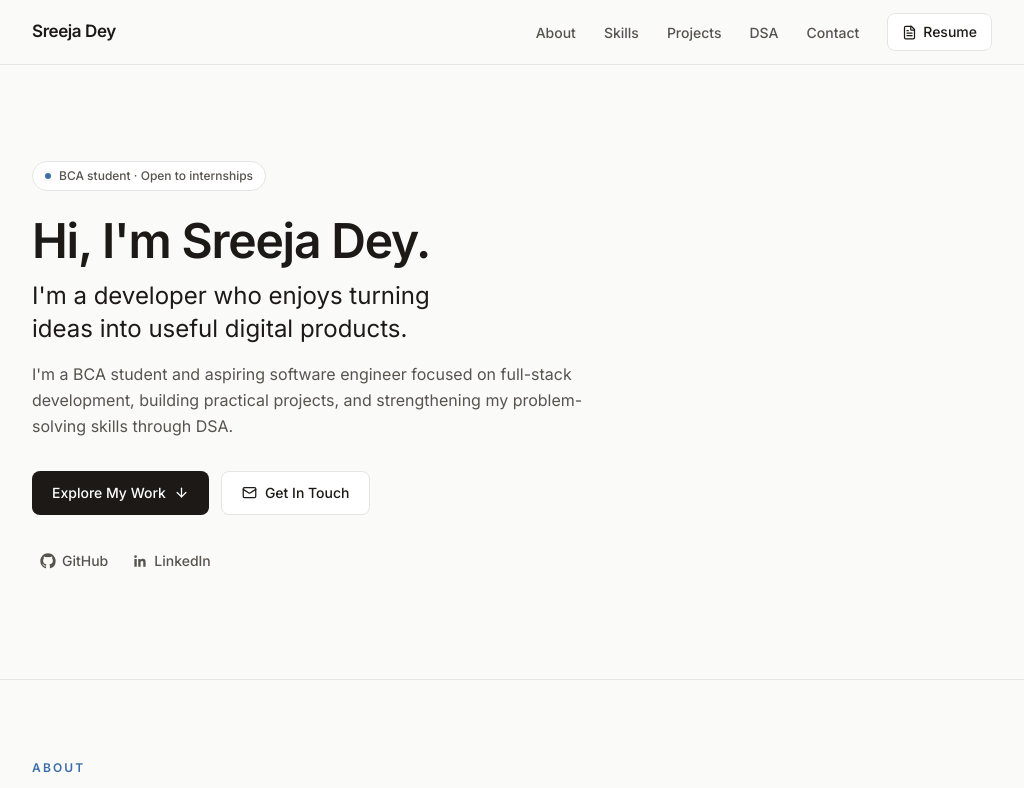
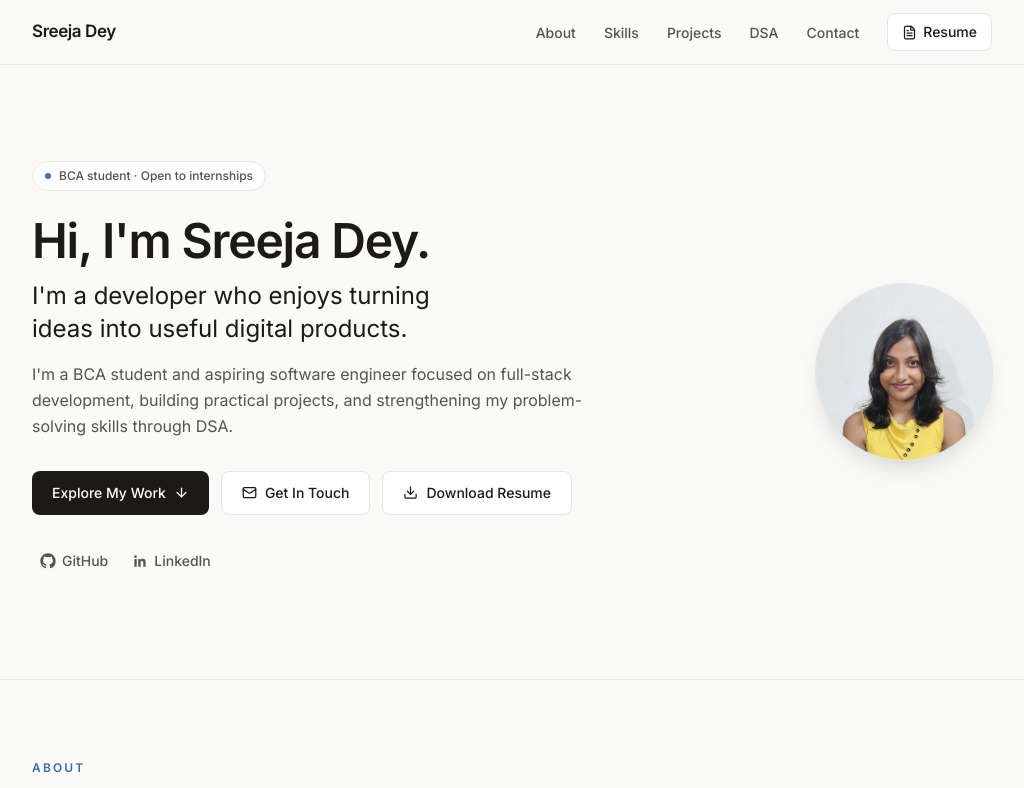
Before and after one commit to Exploring-glitch/sreeja-dey-portfolio, a React (Vite) app: page / in a window 1280 px wide. Shown: the top 788 px of the page, without its empty margins (128-1152 px from the left). Built offline with nearby package versions, Linux system fonts and the light colour scheme.

Commit message:
feat: add profile photo to hero section

```diff
--- a/src/components/Hero.jsx
+++ b/src/components/Hero.jsx
@@ -1,4 +1,4 @@
-import { ArrowDown, Mail } from "lucide-react";
+import { ArrowDown, Download, Mail } from "lucide-react";
 import { GithubIcon, LinkedinIcon } from "./icons";
 import { profile } from "../data/portfolio";
 
@@ -6,7 +6,8 @@ export default function Hero() {
   return (
     <section id="top" className="border-b border-[#E7E5E4]">
       <div className="mx-auto max-w-5xl px-5 py-16 sm:px-8 sm:py-24">
-        <div className="reveal max-w-2xl">
+        <div className="reveal grid items-center gap-10 md:grid-cols-[1.5fr_auto]">
+          <div className="max-w-2xl">
           <p className="inline-flex items-center gap-2 rounded-full border border-[#E7E5E4] bg-white px-3 py-1.5 text-xs font-medium text-[#57534E]">
             <span
               aria-hidden="true"
@@ -41,6 +42,16 @@ export default function Hero() {
               <Mail size={15} aria-hidden="true" />
               Get In Touch
             </a>
+            {profile.resumeUrl && (
+              <a
+                href={profile.resumeUrl}
+                download="Sreeja-Dey-Resume.pdf"
+                className="inline-flex min-h-[44px] items-center gap-2 rounded-lg border border-[#E7E5E4] bg-white px-5 py-2.5 text-sm font-medium text-[#1C1917] transition hover:border-[#3B6EA5] hover:text-[#3B6EA5]"
+              >
+                <Download size={15} aria-hidden="true" />
+                Download Resume
+              </a>
+            )}
           </div>
 
           <div className="mt-6 flex items-center gap-2 text-sm">
@@ -63,6 +74,22 @@ export default function Hero() {
               LinkedIn
             </a>
           </div>
+          </div>
+
+          {profile.photo && (
+            <div className="order-first justify-self-center md:order-last md:justify-self-end">
+              <img
+                src={profile.photo}
+                alt="Sreeja Dey"
+                width={176}
+                height={176}
+                className="h-36 w-36 rounded-full object-cover ring-1 ring-[#E7E5E4] shadow-[0_12px_32px_-16px_rgba(28,25,23,0.35)] sm:h-44 sm:w-44"
+                onError={(e) => {
+                  e.currentTarget.style.display = "none";
+                }}
+              />
+            </div>
+          )}
         </div>
       </div>
     </section>
```
